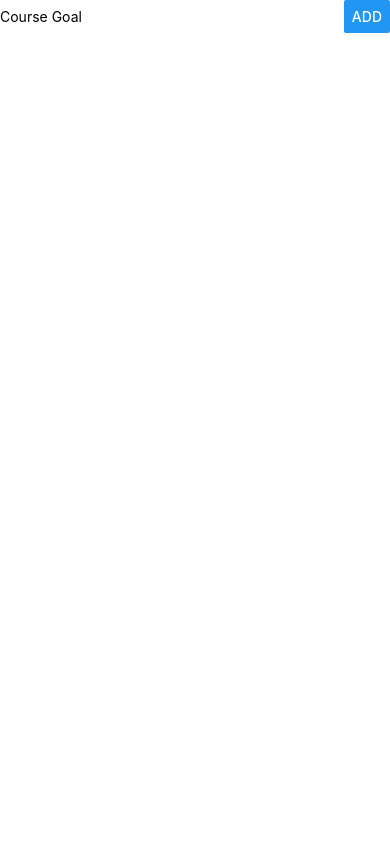
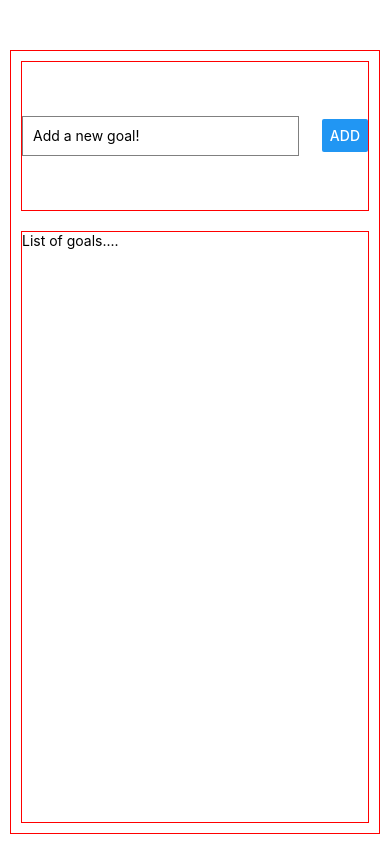
Before and after one commit to ravraw/react_native_goals_app, a React Native app: screen / in a window 390 px wide. Built offline with nearby package versions, Linux system fonts and the light colour scheme.

Commit message:
Added onChange and onPress dummy methods

```diff
--- a/App.js
+++ b/App.js
@@ -2,20 +2,30 @@ import {
   Button,
   SafeAreaView,
   StyleSheet,
+  TextInput,
   Text,
-  TextInput,
   View,
 } from "react-native";
 
 export default function App() {
+  const onTextChange = (value) => {
+    console.log(value);
+  };
+  const addGoalHandler = () => {
+    console.log("Add goal button pressed!");
+  };
   return (
     <SafeAreaView style={styles.appContainer}>
-      <View>
-        <View style={styles.inputContainer}>
-          <TextInput placeholder="Course Goal" />
-          <Button title="ADD" />
-        </View>
-        <View></View>
+      <View style={styles.inputContainer}>
+        <TextInput
+          style={styles.textInput}
+          placeholder="Add a new goal!"
+          onChangeText={onTextChange}
+        />
+        <Button title="ADD" onPress={addGoalHandler} />
+      </View>
+      <View style={styles.listContainer}>
+        <Text>List of goals....</Text>
       </View>
     </SafeAreaView>
   );
@@ -23,11 +33,34 @@ export default function App() {
 
 const styles = StyleSheet.create({
   appContainer: {
-    padding: 50,
+    flex: 1,
+    margin: 10,
+    borderWidth: 1,
+    borderColor: "red",
+    marginTop: 50,
   },
   inputContainer: {
+    flex: 1,
     flexDirection: "row",
     justifyContent: "space-between",
     alignItems: "center",
+    margin: 10,
+    borderWidth: 1,
+    borderColor: "red",
   },
+  listContainer: {
+    flex: 4,
+    margin: 10,
+    borderWidth: 1,
+    borderColor: "red",
+  },
+  textInput: {
+    borderColor: "gray",
+    borderWidth: 1,
+    padding: 10,
+    width: "80%",
+    height: 40,
+    borderColor: "gray",
+  },
+  button: {},
 });
```
